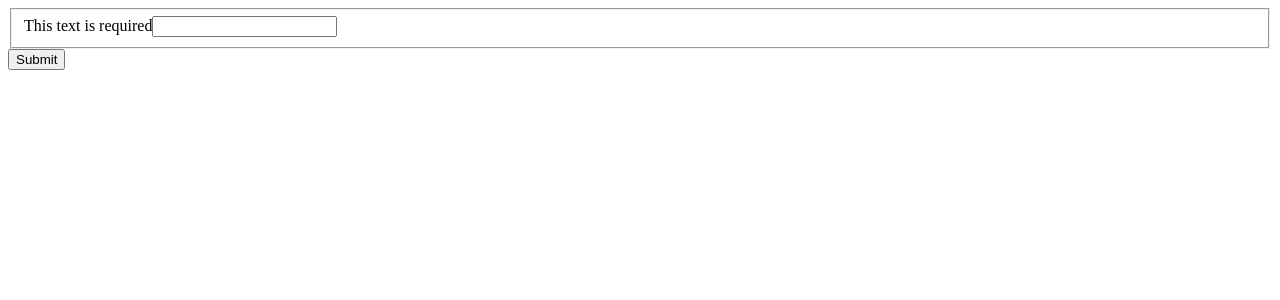
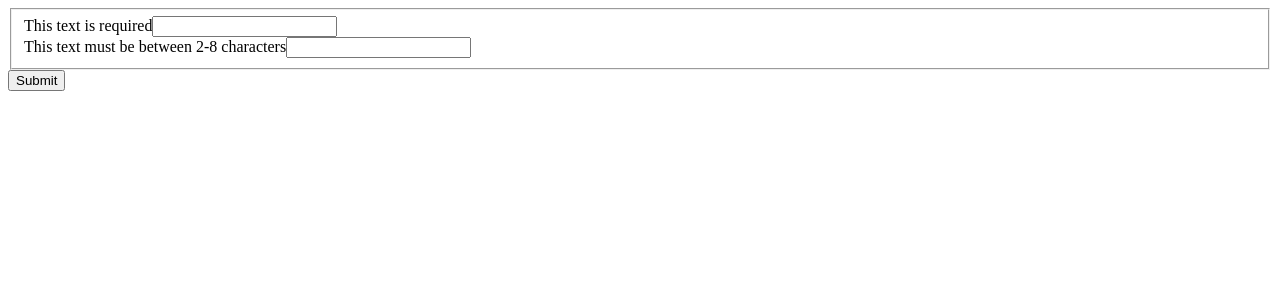
Before and after one commit to washoe/native-form-validation, a Vue app: page / in a window 1280 px wide. Shown: the top 300 px of the page. Built offline with nearby package versions, Linux system fonts and the light colour scheme.

Commit message:
Fix validation, add a second field

```diff
--- a/src/components/Form.vue
+++ b/src/components/Form.vue
@@ -1,6 +1,7 @@
 <template>
 <form novalidate @submit.prevent="handleSubmit">
   <fieldset>
+    <!-- required -->
     <div class="field">
       <label for="requiredText">This text is required</label>
       <input type="text"
@@ -10,6 +11,18 @@
       @blur="handleBlur"
       :aria-invalid="messages.requiredText">
       <p class="messages" v-if="messages.requiredText">There is an error</p>
+    </div>
+    <!-- max and min length -->
+    <div class="field">
+      <label for="minmaxText">This text must be between 2-8 characters</label>
+      <input type="text"
+      name="minmaxText"
+      id="minmaxText"
+      minlength="2"
+      maxlength="8"
+      @blur="handleBlur"
+      :aria-invalid="messages.minmaxText">
+      <p class="messages" v-if="messages.minmaxText">There is an error</p>
     </div>
   </fieldset>
   <button type="submit">Submit</button>
@@ -37,15 +50,13 @@ export default {
   methods: {
     runValidation: function(elements) {
       this.messages = (elements || []).reduce((result, element) => {
-        return {...result, [element.name]: element.validity}
+        return {...result, [element.name]: !element.checkValidity() ? element.validity : null};
       }, this.messages);
     },
     handleBlur: function(event) {
-      console.log('handleBlur', event.target);
       this.runValidation([event.target]);
     },
     handleSubmit: function(event) {
-      console.log('handleSubmit', event.target);
       const formInputElements = [...event.target.querySelectorAll('input')];
       this.runValidation(formInputElements);
     }
```
